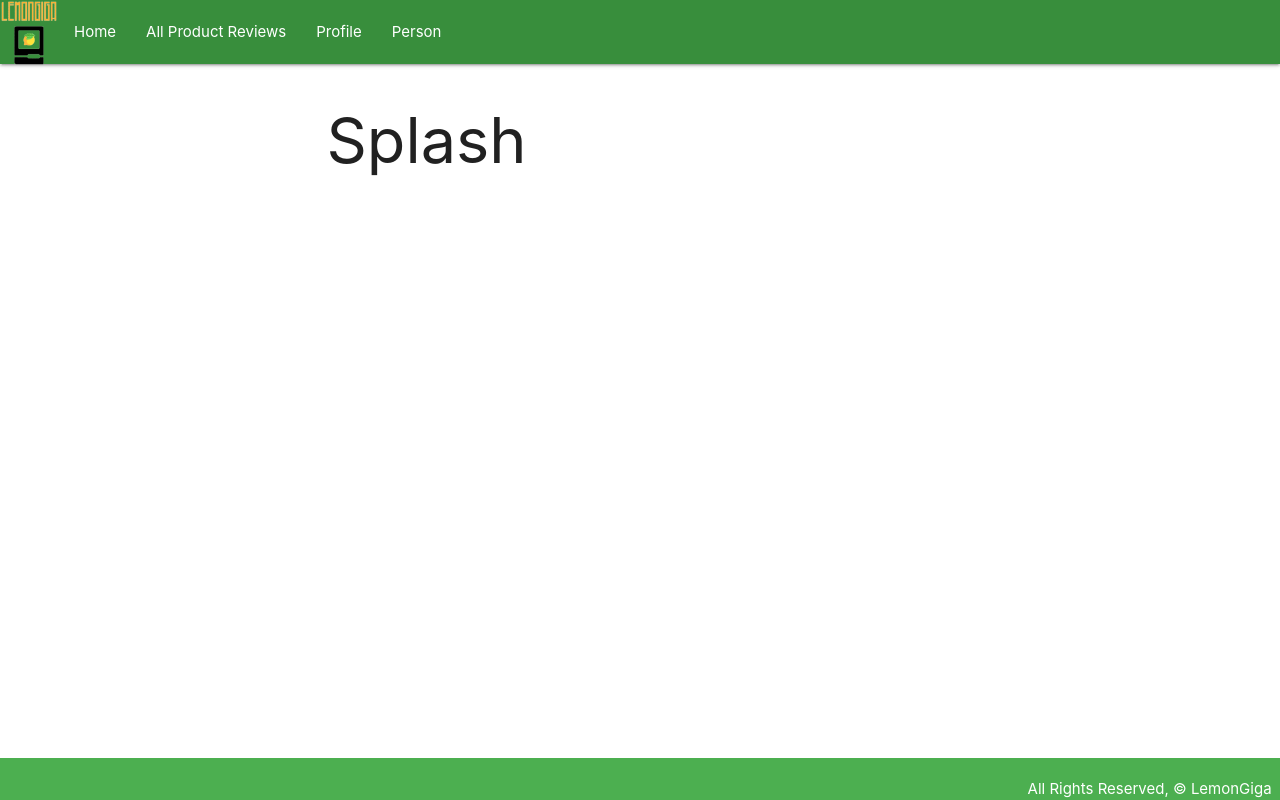
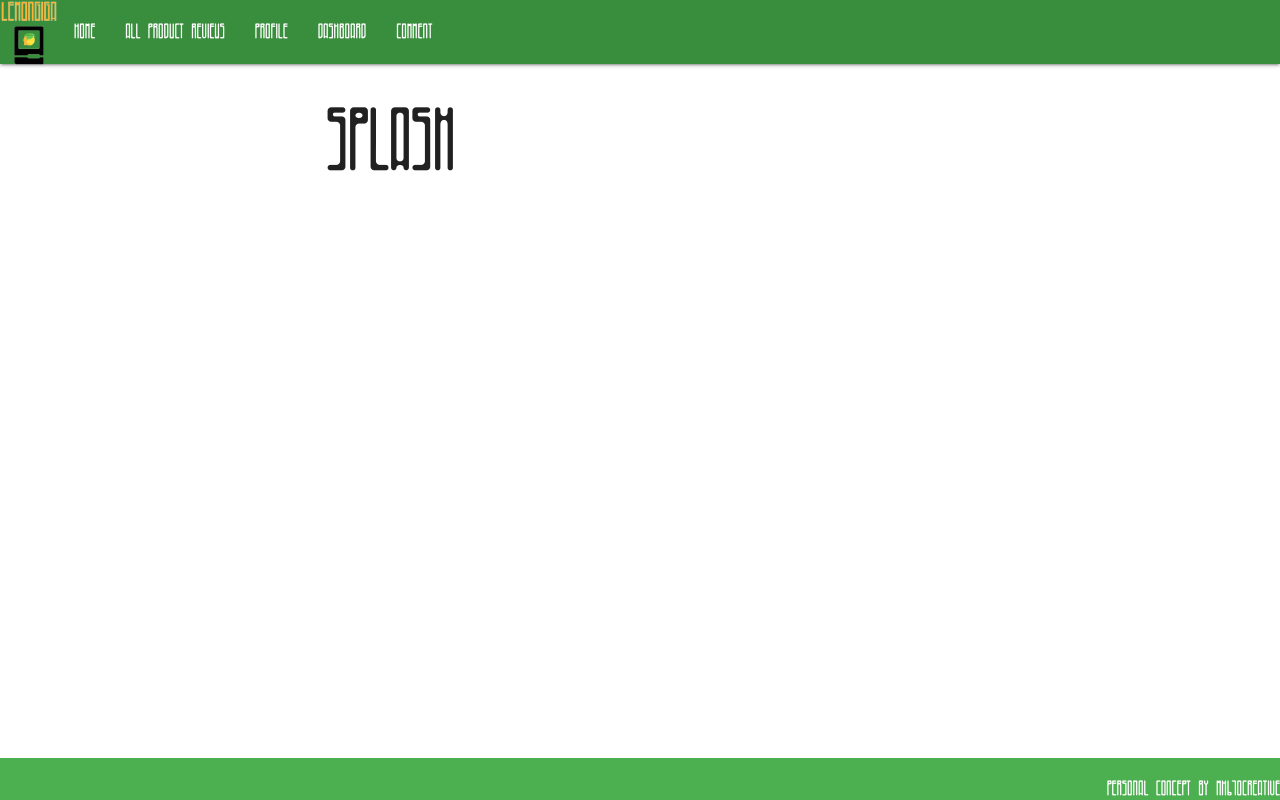
Before and after one commit to mh610creative/LemonGiga, a Django app: page / in a window 1280 px wide. Run offline with Django 3.2, Linux system fonts and the light colour scheme.

Commit message:
starting comment form and added custom font

```diff
--- a/main_app/static/css/style.css
+++ b/main_app/static/css/style.css
@@ -1,3 +1,15 @@
+@font-face {
+    font-family: "bizarre";
+    src: url("../fonts/bizarre.woff") format("woff");
+    font-weight: normal;
+    font-style: normal;
+}
+
+html {
+    font-family: "bizarre" !important;
+}
+
+
 body {
     display: flex;
     min-height: 100vh;
--- a/main_app/templates/base.html
+++ b/main_app/templates/base.html
@@ -20,7 +20,8 @@
             <li><a href="{% url 'splash' %}">Home</a></li>
             <li><a href="{% url 'index' %}">All Product Reviews</a></li>
             <li><a href="{% url 'profile' %}">Profile</a></li>
-            <li><a href="{% url 'person' %}">Person</a></li>
+            <li><a href="{% url 'person' %}">Dashboard</a></li>
+            <li><a href="{% url 'create_comment' %}">Comment</a></li>
         </ul>
         </div>
         </div>
@@ -31,6 +32,6 @@
     {% endblock %}
 </main>
 <footer class="page-footer green">
-    <div class="right">All Rights Reserved, &copy; LemonGiga &nbsp;</div>
+    <div class="right">Personal Concept by mh610creative</div>
 </footer>
 </body>
--- a/main_app/templates/products/person.html
+++ b/main_app/templates/products/person.html
@@ -2,7 +2,7 @@
 {% load static %}
 {% block content %}
 <div class="container">
-<h1>User</h1>
+<h1>Dashboard</h1>
 {%for comment in comments %}
 <p>{{comment.person}} {{comment.gear}} {{comment.comment}}</p>
 {% endfor %}
--- a/main_app/urls.py
+++ b/main_app/urls.py
@@ -4,6 +4,8 @@ from . import views
 urlpatterns = [
     path('', views.splash, name='splash'),
     path('profile/', views.profile, name='profile'),
-    path('products/', views.products_index, name='index'),
-    path('products/person/', views.person, name='person'),
+    path('reviews/', views.products_index, name='index'),
+    path('reviews/person/', views.person, name='person'),
+    path('create_comment', views.createComment, name='create_comment'),
+
 ]
--- a/main_app/views.py
+++ b/main_app/views.py
@@ -2,6 +2,7 @@ from django.shortcuts import render, redirect
 
 from django.http import HttpResponse
 from .models import *
+from .forms import CommentForm
 
 # Define the home view
 def splash(request):
@@ -21,4 +22,16 @@ def person(request):
         'products': products,
         'comments': comments,
     }
+
     return render(request, 'products/person.html', context)
+
+def createComment(request):
+    products = Gear.objects.all()
+    comments = Comment.objects.all()
+    form = CommentForm()
+    context = {
+        'products': products,
+        'comments': comments,
+        'form': form
+    }
+    return render(request, 'forms/comment_form.html', context)
```
Also changed, not shown: main_app/forms.py (added, +8 -0 lines), main_app/templates/forms/comment_form.html (added, +14 -0 lines), main_app/static/fonts/bizarre.ttf (added), main_app/static/fonts/bizarre.woff (added).
